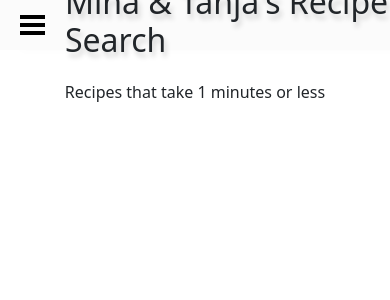
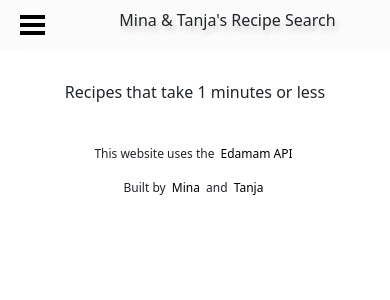
Before and after one commit to tanjatg/cfg-recipe-search, a Flask app: page /recipes-by-time/1 in a window 390 px wide. Shown: the top 300 px of the page. Run offline with Flask 3, Linux system fonts and the light colour scheme; data that the repository does not hold is empty.

Commit message:
Added footer to all pages

```diff
--- a/templates/search_recipes_time.html
+++ b/templates/search_recipes_time.html
@@ -103,6 +103,37 @@
           overflow: hidden;
           text-overflow: ellipsis;
         }
+
+        footer {
+            padding: 25px 0;
+            margin: 0 auto;
+            width: 100%;
+            text-align: center;
+            font-size: 12px;
+        }
+
+        footer a {
+            text-decoration: none;
+            color: black;
+            padding: 0 3px;
+        }
+
+        footer a:hover{
+            color: white;
+            background-color: black;
+        }
+        @media only screen and (max-width: 710px) {
+            nav h1 {
+                font-size: 1.5rem;
+            }
+        }
+
+        @media only screen and (max-width: 425px) {
+            nav h1 {
+                font-size: 1rem;
+                text-align: center;
+            }
+        }
   </style>
   </head>
   <body>
@@ -166,5 +197,9 @@
     </div>
     <script src="https://cdn.jsdelivr.net/npm/bootstrap@5.3.2/dist/js/bootstrap.bundle.min.js" integrity="sha384-C6RzsynM9kWDrMNeT87bh95OGNyZPhcTNXj1NW7RuBCsyN/o0jlpcV8Qyq46cDfL" crossorigin="anonymous"></script>
 </section>
+  <footer>
+    <p>This website uses the <a href="https://www.edamam.com/" target="_blank">Edamam API</a></p>
+    <p>Built by <a href="https://github.com/mmylui" target="_blank">Mina</a> and <a href="https://github.com/tanjatg" target="_blank">Tanja</a></p>
+</footer>
   </body>
 </html>
```
Also changed, not shown: templates/search_recipes_calories.html (+35 -0 lines), templates/search_recipes_cuisine.html (+35 -0 lines), templates/search_results.html (+35 -0 lines).
